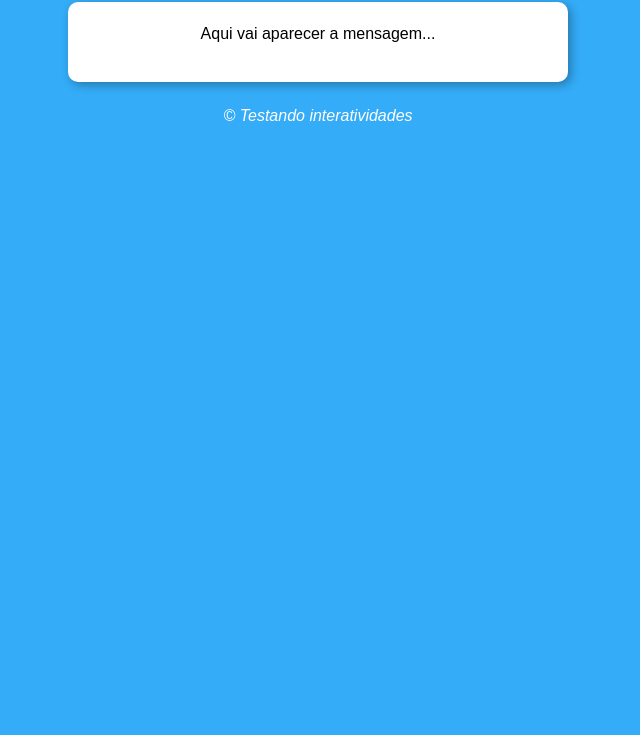
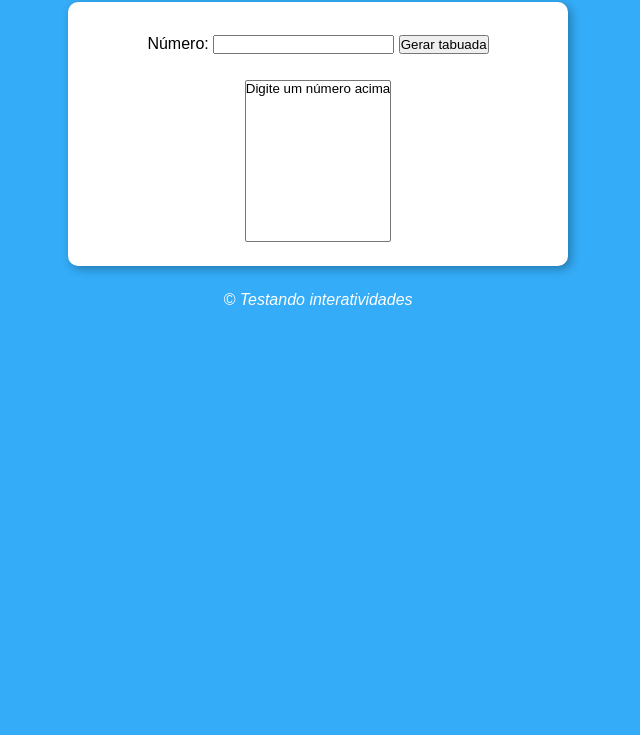
Before and after one commit to JozianeOliveira/TabuadaJS, a plain HTML site: page index.html in a window 1280 px wide. Shown: the part 65-800 px from the top of the page, without its empty margins (322-962 px from the left). Drawn offline with Linux system fonts and the light colour scheme.

Commit message:
comentarios

```diff
--- a/estilo/style.css
+++ b/estilo/style.css
@@ -1,53 +1,59 @@
-@charset "UTF-8";
-
+/* Define estilos globais */
 * {
-    margin: 0;
-    padding: 0;
-    box-sizing: border-box;
+    margin: 0; /* Remove a margem padrão de todos os elementos */
+    padding: 0; /* Remove o preenchimento padrão de todos os elementos */
+    box-sizing: border-box; /* Inclui bordas e preenchimento no tamanho total dos elementos */
 }
 
-    body {
-    background-color: rgb(52, 172, 247);
-    font: normal 1em Arial;
+/* Estilo para o corpo da página */
+body {
+    background-color: rgb(52, 172, 247); /* Define a cor de fundo do corpo da página */
+    font: normal 1em Arial; /* Define a fonte padrão para Arial com tamanho de 1em */
 }
 
+/* Estilo para o cabeçalho da página */
 header {
-    color: white;
-    text-align: center;
-    padding: 15px;
+    color: white; /* Define a cor do texto como branco */
+    text-align: center; /* Alinha o texto ao centro */
+    padding: 15px; /* Adiciona um preenchimento de 15px em torno do conteúdo */
 }
 
+/* Estilo para a seção principal da página */
 section {
-    background-color: white;
-    border-radius: 10px;
-    padding: 15px;
-    width: 90%;
-    max-width: 500px;
-    margin: auto;
-    box-shadow: 3px 3px 10px rgba(0, 0, 0, 0.302);
-    display: flex;
-    flex-direction: column;
-    align-items: center;
+    background-color: white; /* Define a cor de fundo como branco */
+    border-radius: 10px; /* Arredonda os cantos com um raio de 10px */
+    padding: 15px; /* Adiciona um preenchimento de 15px em torno do conteúdo */
+    width: 90%; /* Define a largura da seção como 90% da largura do contêiner pai */
+    max-width: 500px; /* Define a largura máxima como 500px */
+    margin: auto; /* Centraliza a seção horizontalmente na página */
+    box-shadow: 3px 3px 10px rgba(0, 0, 0, 0.302); /* Adiciona uma sombra ao redor da seção */
+    display: flex; /* Define a exibição como flexbox */
+    flex-direction: column; /* Organiza os itens da seção em uma coluna */
+    align-items: center; /* Alinha os itens ao centro */
 }
 
+/* Estilo para todos os elementos <div> */
 div {
-    text-align: justify;
-    padding: 8px;
+    text-align: justify; /* Justifica o texto dentro das divs */
+    padding: 8px; /* Adiciona um preenchimento de 8px em torno do conteúdo */
 }
 
+/* Estilo para todos os parágrafos dentro de uma <div> */
 div > p {
-    padding: 10px;
+    padding: 10px; /* Adiciona um preenchimento de 10px em torno do conteúdo */
 }
 
+/* Estilo para todas as imagens */
 img {
-    border-radius: 50%;
-    box-shadow: 3px 3px 10px rgba(0, 0, 0, 0.098);
+    border-radius: 50%; /* Faz com que as imagens tenham formato circular */
+    box-shadow: 3px 3px 10px rgba(0, 0, 0, 0.098); /* Adiciona uma sombra ao redor das imagens */
 }
 
+/* Estilo para o rodapé da página */
 footer {
-    color: white;
-    text-align: center;
-    font-style: italic;
-    margin: 10px;
-    padding: 15px;
+    color: white; /* Define a cor do texto como branco */
+    text-align: center; /* Alinha o texto ao centro */
+    font-style: italic; /* Define o estilo da fonte como itálico */
+    margin: 10px; /* Adiciona uma margem de 10px ao redor do rodapé */
+    padding: 15px; /* Adiciona um preenchimento de 15px em torno do conteúdo */
 }
--- a/index.html
+++ b/index.html
@@ -8,14 +8,17 @@
 </head>
 <body>
     <header>
-        <h1>Titulo</h1>
+        <h1>Tabuada</h1>
     </header>
     <section>
         <div>
-            Aqui vai aparecer a mensagem...
+            <p>Número: <input type="number" name="num" id="txtn">
+            <input type="button" value="Gerar tabuada" onclick="tabuada()"></p>
         </div>
         <div>
-
+            <select name="tabuada" id="seltab" size="10">
+                <option> Digite um número acima</option>
+            </select>
         </div>
     </section>
     <footer>
--- a/interatividade/script.js
+++ b/interatividade/script.js
@@ -0,0 +1,21 @@
+function tabuada() {
+    let num = document.getElementById('txtn') // Obtém o elemento de entrada onde o usuário digita o número.
+    let tab = document.getElementById('seltab') // Obtém o elemento <select> onde a tabuada será exibida.
+
+    if (num.value.length == 0) { // Verifica se o campo de entrada está vazio.
+        window.alert('Por favor, digite um número!') // Exibe um alerta solicitando que o usuário insira um número.
+    } else {
+        let n = Number(num.value) // Converte o valor do campo de entrada para um número.
+        let c = 1 // Inicializa a variável contadora para a multiplicação, começando em 1.
+
+        tab.innerHTML = '' // Limpa a lista suspensa antes de adicionar novos itens, para evitar duplicações.
+
+        while (c <= 10) { // Loop que gera a tabuada do número de 1 a 10.
+            let item = document.createElement('option') // Cria um novo elemento <option> para a lista suspensa.
+            item.text = `${n} x ${c} = ${n * c}` // Define o texto do item como a multiplicação atual.
+            item.value = `tab${c}` // Define um valor para o item (opcional, mas pode ser útil para identificação).
+            tab.appendChild(item) // Adiciona o item criado à lista suspensa.
+            c++ // Incrementa o contador para passar para a próxima multiplicação.
+        }
+    }
+}
```
